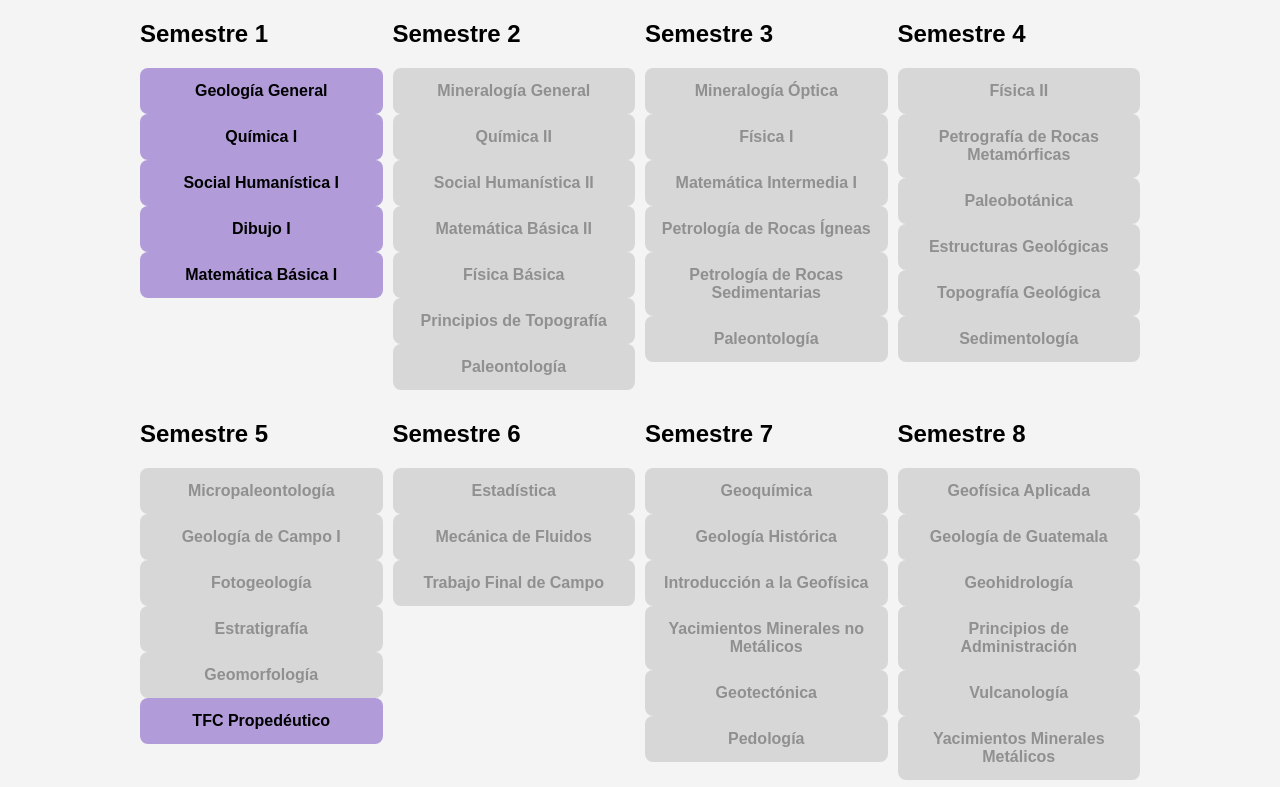
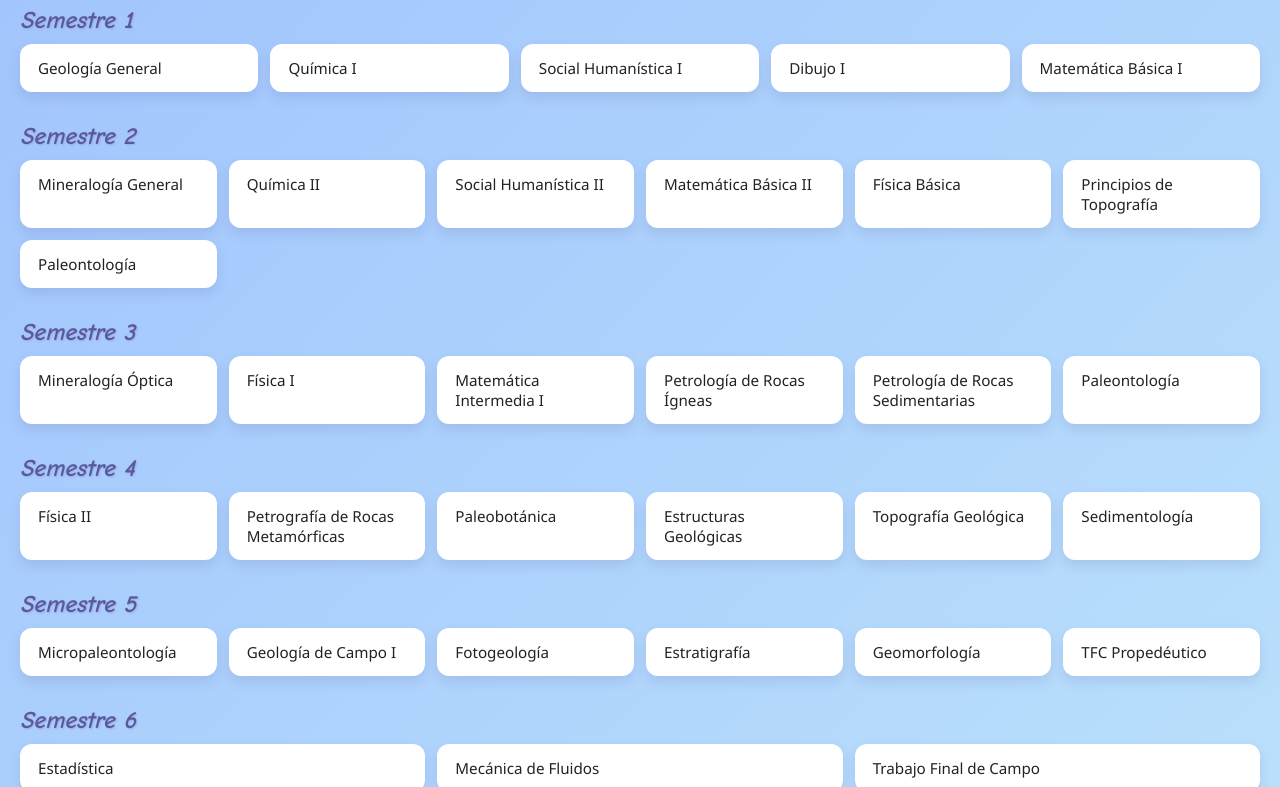
Before and after one commit to Mare218/Cursos-Aprovados, a plain HTML site: page index.html in a window 1280 px wide. Shown: the part 80-867 px from the top of the page. Drawn offline with Linux system fonts and the light colour scheme.

Commit message:
Nuevo.css

```diff
--- a/styles.css
+++ b/styles.css
@@ -1,44 +1,49 @@
+/* Tipografía general */
 body {
-    font-family: Arial, sans-serif;
-    margin: 20px;
-    background-color: #f4f4f4;
+  font-family: 'Segoe UI', Tahoma, Geneva, Verdana, sans-serif;
+  background: linear-gradient(135deg, #a1c4fd, #c2e9fb); /* suave degradado azul celeste */
+  margin: 20px;
+  color: #222;
 }
 
-h1 {
-    text-align: center;
+/* Títulos de semestre en cursiva y con estilo */
+.semestre > h2 {
+  font-family: 'Comic Sans MS', cursive, sans-serif; /* cursiva divertida y creativa */
+  font-style: italic;
+  font-weight: bold;
+  color: #5a5a96;
+  text-shadow: 1px 1px 2px #9baaf3;
+  margin-bottom: 10px;
+  user-select: none;
+  cursor: default;
 }
 
-#malla {
-    display: grid;
-    grid-template-columns: repeat(auto-fit, minmax(220px, 1fr));
-    gap: 10px;
-    max-width: 1000px;
-    margin: auto;
+/* Línea tachada si está aprobado todo */
+.semestre > h2[style*="line-through"] {
+  color: #a0a0a0;
+  text-shadow: none;
 }
 
-.curso {
-    padding: 12px;
-    border-radius: 8px;
-    font-weight: bold;
-    text-align: center;
-    cursor: pointer;
-    transition: 0.3s;
-    border: 2px solid transparent;
+/* Grid de cursos */
+.grid-semestre {
+  display: grid;
+  grid-template-columns: repeat(auto-fit, minmax(180px, 1fr));
+  gap: 12px;
+  margin-bottom: 30px;
 }
 
-.aprobado {
-    background-color: #40e0d0;
-    color: #000;
+/* Curso individual */
+.curso {
+  background: white;
+  border-radius: 12px;
+  padding: 14px 18px;
+  box-shadow: 0 6px 12px rgba(90, 90, 150, 0.15);
+  font-size: 0.95rem;
+  user-select: none;
+  transition: transform 0.15s ease, box-shadow 0.2s ease;
+  position: relative;
+  cursor: default;
 }
 
-.en-curso {
-    background-color: #b19cd9;
-    color: #000;
-}
-
-.pendiente {
-    background-color: #ccc;
-    color: #666;
-    cursor: not-allowed;
-    opacity: 0.7;
-}
+/* Color y cursor según estado */
+.curso.pendiente {
```
